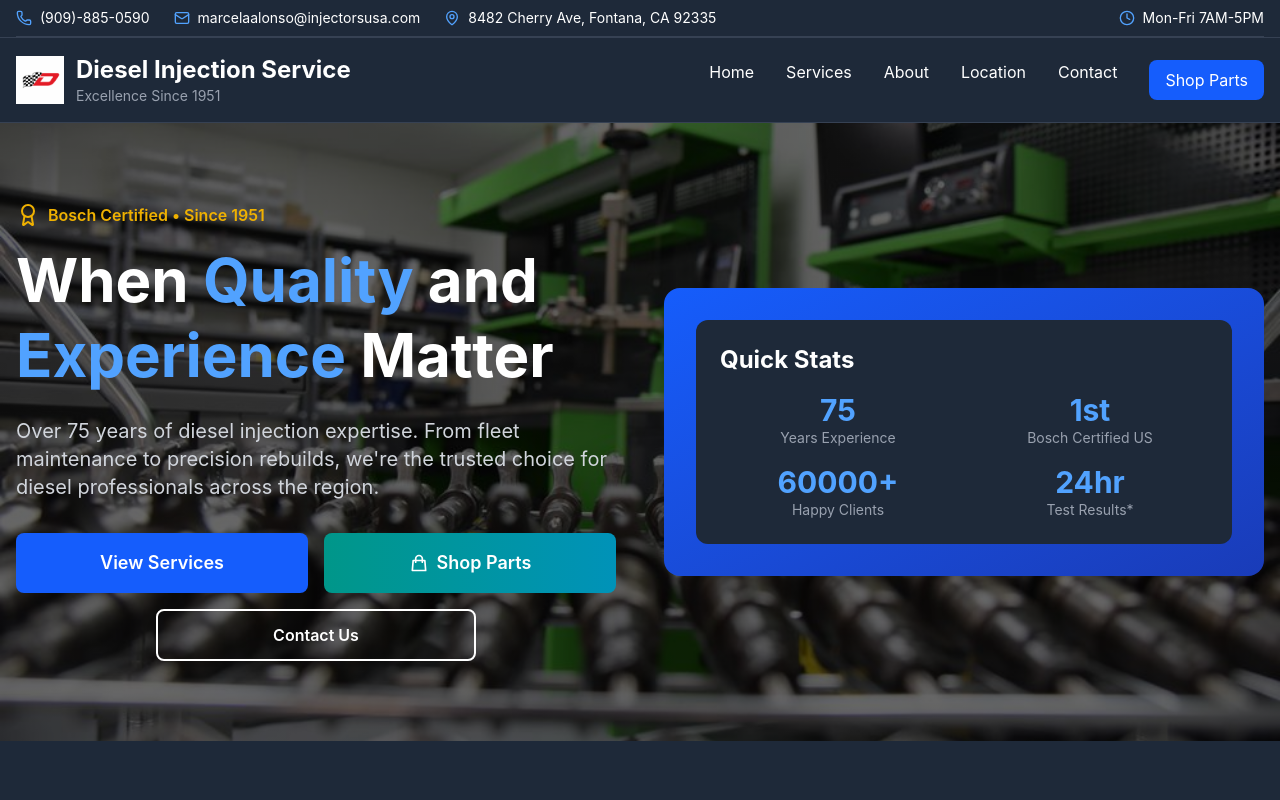
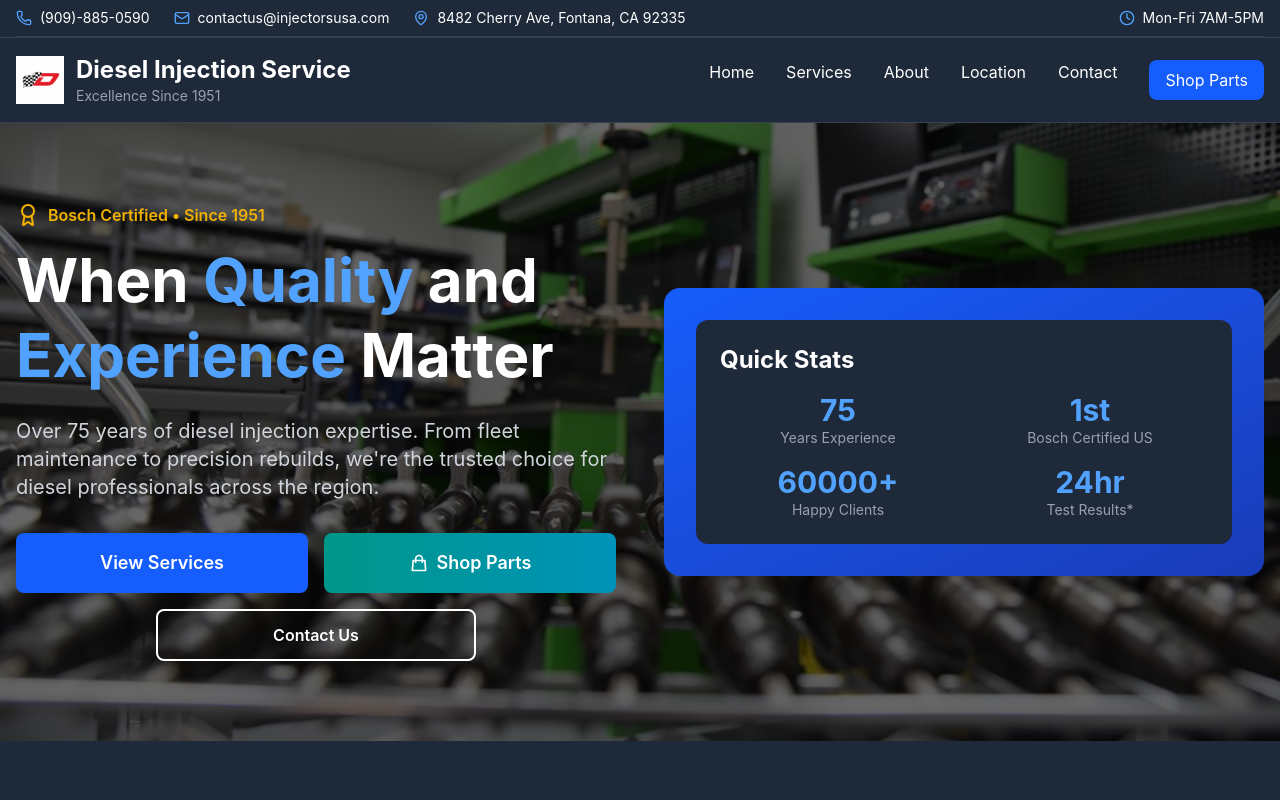
Before and after one commit to diesel-injection-service/diesel-injection-service, a React (Vite) app: page / in a window 1280 px wide. Shown: the top 800 px of the page. Built offline with nearby package versions, Linux system fonts and the light colour scheme.

Commit message:
updated email and footer date

```diff
--- a/src/components/Footer.jsx
+++ b/src/components/Footer.jsx
@@ -64,7 +64,7 @@
               <li className="flex items-center space-x-2">
                 <Mail className="w-4 h-4 text-blue-400" />
                 <a href="mailto:marcelaalonso@injectorsusa.com" className="hover:text-blue-400 transition-colors">
-                  marcelaalonso@injectorsusa.com
+                  contactus@injectorsusa.com
                 </a>
               </li>
               <li className="flex items-start space-x-2">
@@ -81,7 +81,7 @@
 
         {/* Bottom Footer */}
         <div className="border-t border-gray-700 mt-8 pt-8 text-center text-sm text-gray-400">
-          <p>&copy; 2025 Diesel Injection Service. All rights reserved. | Privacy Policy | Terms of Service</p>
+          <p>&copy; 2026 Diesel Injection Service. All rights reserved. | Privacy Policy | Terms of Service</p>
         </div>
 
       </div>
--- a/src/components/Header.jsx
+++ b/src/components/Header.jsx
@@ -20,7 +20,7 @@
                             {/* Email Container */}
                             <div className="flex items-center space-x-2">
                                 <Mail className="w-4 h-4 text-blue-400" />
-                                <span>marcelaalonso@injectorsusa.com</span>
+                                <span>contactus@injectorsusa.com</span>
                             </div>
                             {/* Address Container */}
                             <div className="flex items-center space-x-2">
```
Also changed, not shown: 1 other file (tests, documents, lock files or other folders).
